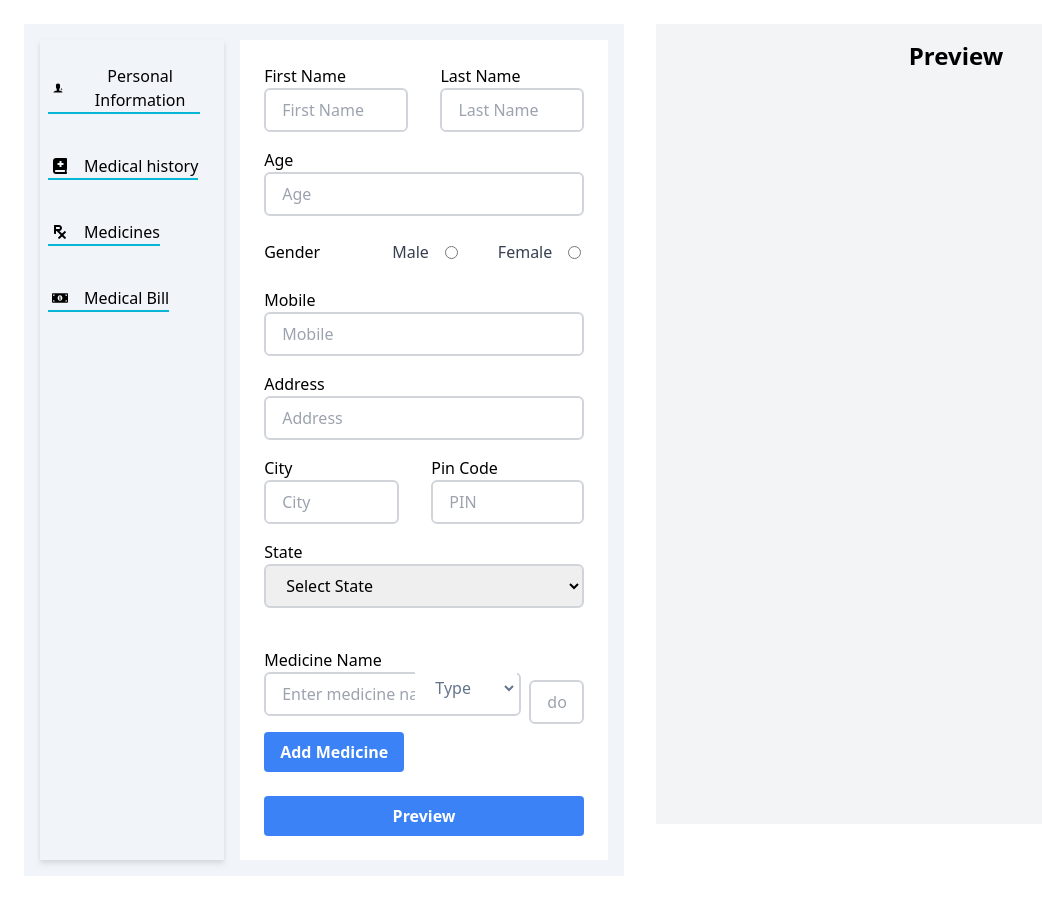
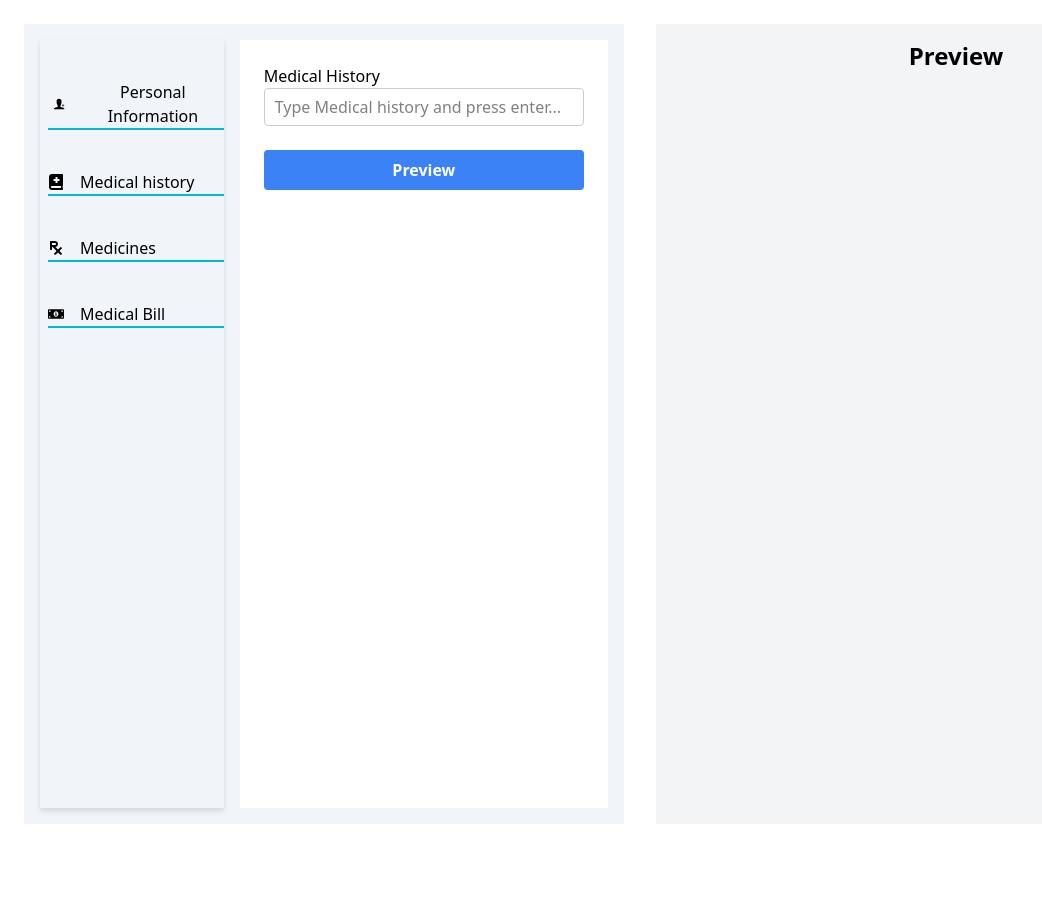
Before and after one commit to affu72/Medical-report, a React (Create React App) app: page / in a window 1280 px wide. Shown: the whole page, without its empty margins (0-1042 px from the left). After the commit the page ends 848 px from the top, so only its background shows below. Built offline with nearby package versions, Linux system fonts and the light colour scheme.

Commit message:
medical history component

```diff
--- a/package.json
+++ b/package.json
@@ -15,6 +15,7 @@
     "react-dom": "^18.2.0",
     "react-icons": "^4.8.0",
     "react-scripts": "5.0.1",
+    "react-select": "^5.7.1",
     "typescript": "^4.9.5",
     "web-vitals": "^2.1.4"
   },
--- /dev/null
+++ b/src/components/Creatabe.tsx
@@ -0,0 +1,74 @@
+import React, { KeyboardEventHandler } from "react";
+
+import CreatableSelect from "react-select/creatable";
+
+const components = {
+  DropdownIndicator: null,
+};
+
+interface Option {
+  readonly label: string;
+  readonly value: string;
+}
+
+const createOption = (label: string) => ({
+  label,
+  value: label,
+});
+
+const Creatable: React.FC = () => {
+  const [medicalHistory, setInputValue] = React.useState("");
+
+  const [symptoms, setSymptoms] = React.useState("");
+
+  const [value, setValue] = React.useState<readonly Option[]>([]);
+
+  const handleKeyDown: KeyboardEventHandler = (event) => {
+    if (!medicalHistory) return;
+    switch (event.key) {
+      case "Enter":
+      case "Tab":
+        setValue((prev) => [...prev, createOption(medicalHistory)]);
+        setInputValue("");
+        event.preventDefault();
+    }
+  };
+
+  return (
+    <>
+      <div>
+        <label>Medical History</label>
+        <CreatableSelect
+          components={components}
+          inputValue={medicalHistory}
+          isClearable
+          isMulti
+          menuIsOpen={false}
+          onChange={(newValue) => setValue(newValue)}
+          onInputChange={(newValue) => setInputValue(newValue)}
+          onKeyDown={handleKeyDown}
+          placeholder="Type Medical history and press enter..."
+          value={value}
+        />
+      </div>
+
+      {/* <div>
+        <label>Symptoms</label>
+        <CreatableSelect
+          components={components}
+          inputValue={medicalHistory}
+          isClearable
+          isMulti
+          menuIsOpen={false}
+          onChange={(newValue) => setValue(newValue)}
+          onInputChange={(newValue) => setInputValue(newValue)}
+          onKeyDown={handleKeyDown}
+          placeholder="Type Symptoms and press enter..."
+          value={value}
+        />
+      </div> */}
+    </>
+  );
+};
+
+export default Creatable;
--- a/src/components/InputForms.tsx
+++ b/src/components/InputForms.tsx
@@ -3,6 +3,7 @@ import { InterfaceInputs } from "../Modal/Interfaces";
 import Input from "./MyComponents/Input";
 import PersonalInformation from "./PersonalInformation";
 import Medicines from "./Medicines";
+import Creatable from "./Creatabe";
 
 interface IProp {
   // inputs: InterfaceInputs;
@@ -17,8 +18,9 @@ function InputForms(props: IProp) {
   console.log(props.inputs);
   return (
     <form className="bg-white flex flex-col gap-6 p-6 basis-2/3">
-      <PersonalInformation></PersonalInformation>
-      <Medicines />
+      {/* <PersonalInformation></PersonalInformation> */}
+      {/* <Medicines /> */}
+      <Creatable />
 
       <button
         type="submit"
--- a/src/components/Medicines.tsx
+++ b/src/components/Medicines.tsx
@@ -19,7 +19,7 @@ const Medicines = () => {
   ]);
 
   const addMedicine = () => {
-    setMedicines([...medicines, { name: "", dose: "", type: "" }]);
+    setMedicines((prev) => [...prev, { name: "", dose: "", type: "" }]);
   };
 
   const handleInputChange = (
@@ -45,6 +45,7 @@ const Medicines = () => {
   // const handleSaveClick = () => {
   //   getData(medicines);
   // };
+  console.log(medicines);
 
   return (
     <div>
@@ -64,7 +65,7 @@ const Medicines = () => {
               value="x"
               margin={6}
               bgColor="red"
-              // onClick={() => handleRemoveClick(index)}
+              onClick={() => handleRemoveClick(index)}
             />
           )}
         </div>
--- a/src/components/PersonalInformation.tsx
+++ b/src/components/PersonalInformation.tsx
@@ -1,6 +1,5 @@
-import React from "react";
 import Input from "./MyComponents/Input";
-import IndianStateDropdown from "./IndianStateDropDown";
+import IndianStateDropdown from "./MyComponents/IndianStateDropDown";
 
 function PersonalInformation() {
   return (
--- a/src/components/SideNav.tsx
+++ b/src/components/SideNav.tsx
@@ -15,7 +15,7 @@ function SideNav(props: SidebarProp) {
   }
 
   return (
-    <div className="flex flex-col bg-slate-100 pl-2 p-6 gap-10 items-baseline basis-1/3 drop-shadow-md font-thin box-border">
+    <div className="flex flex-col bg-slate-100 pl-2 py-10 gap-10 items-baseline basis-1/3 drop-shadow-md font-thin box-border">
       <button
         value={sideButtons.personal}
         onClick={props.onNavClick}
@@ -26,7 +26,7 @@ function SideNav(props: SidebarProp) {
       <button
         value={sideButtons.history}
         onClick={props.onNavClick}
-        className="flex gap-4 items-center hover:font-bold hover:scale-105 border-b-2 border-cyan-500 transition-all duration-100 pl-1"
+        className="w-full flex gap-4 items-center hover:font-bold hover:scale-105 border-b-2 border-cyan-500 transition-all duration-100 focus:bg-white"
       >
         <FaBookMedical />
         Medical history
@@ -34,7 +34,7 @@ function SideNav(props: SidebarProp) {
       <button
         value={sideButtons.medicines}
         onClick={props.onNavClick}
-        className="flex gap-4 items-center hover:font-bold hover:scale-105 border-b-2 border-cyan-500 transition-all duration-100 pl-1"
+        className="w-full flex gap-4 items-center hover:font-bold hover:scale-105 border-b-2 border-cyan-500 transition-all duration-100 focus:bg-white"
       >
         <FaPrescription />
         Medicines
@@ -42,7 +42,7 @@ function SideNav(props: SidebarProp) {
       <button
         value={sideButtons.bill}
         onClick={props.onNavClick}
-        className="flex gap-4 items-center hover:font-bold hover:scale-105 border-b-2 border-cyan-500 transition-all duration-100 pl-1"
+        className="w-full flex gap-4 items-center hover:font-bold hover:scale-105 border-b-2 border-cyan-500 transition-all duration-100 focus:bg-white"
       >
         <FaMoneyBillAlt></FaMoneyBillAlt>Medical Bill
       </button>
```
Also changed, not shown: src/components/MyComponents/IndianStateDropDown.tsx (renamed from src/components/IndianStateDropDown.tsx), 1 other file (tests, documents, lock files or other folders).
